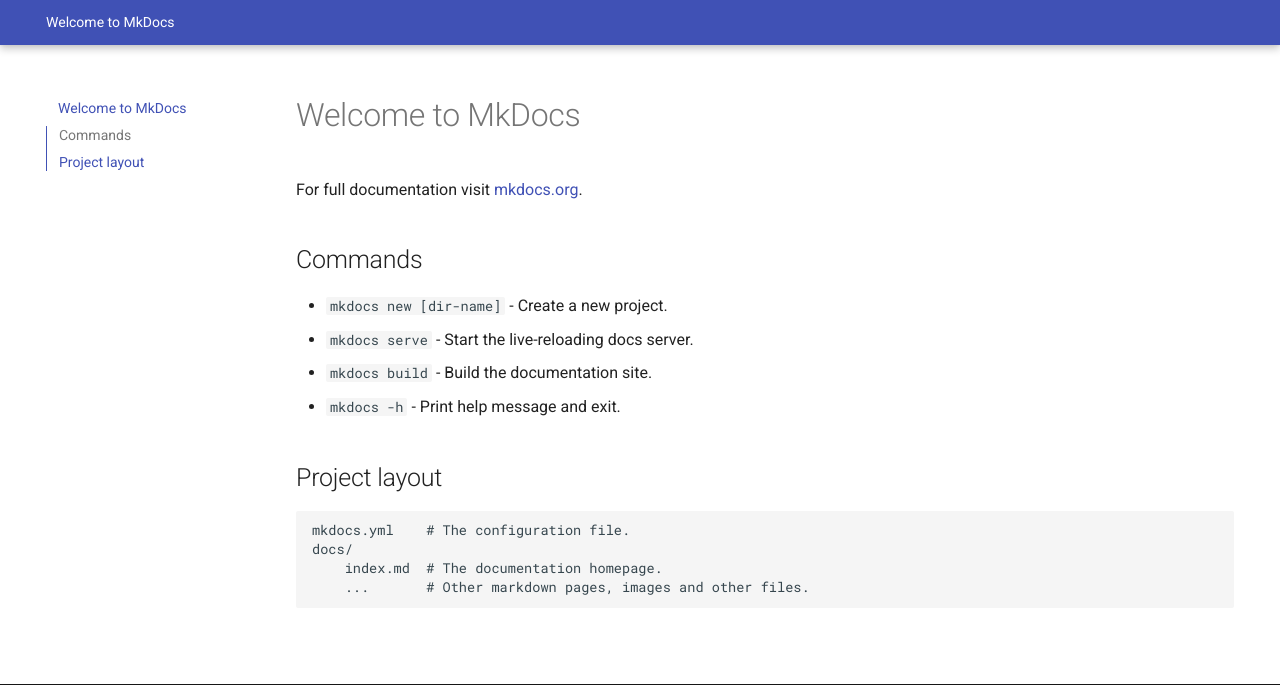
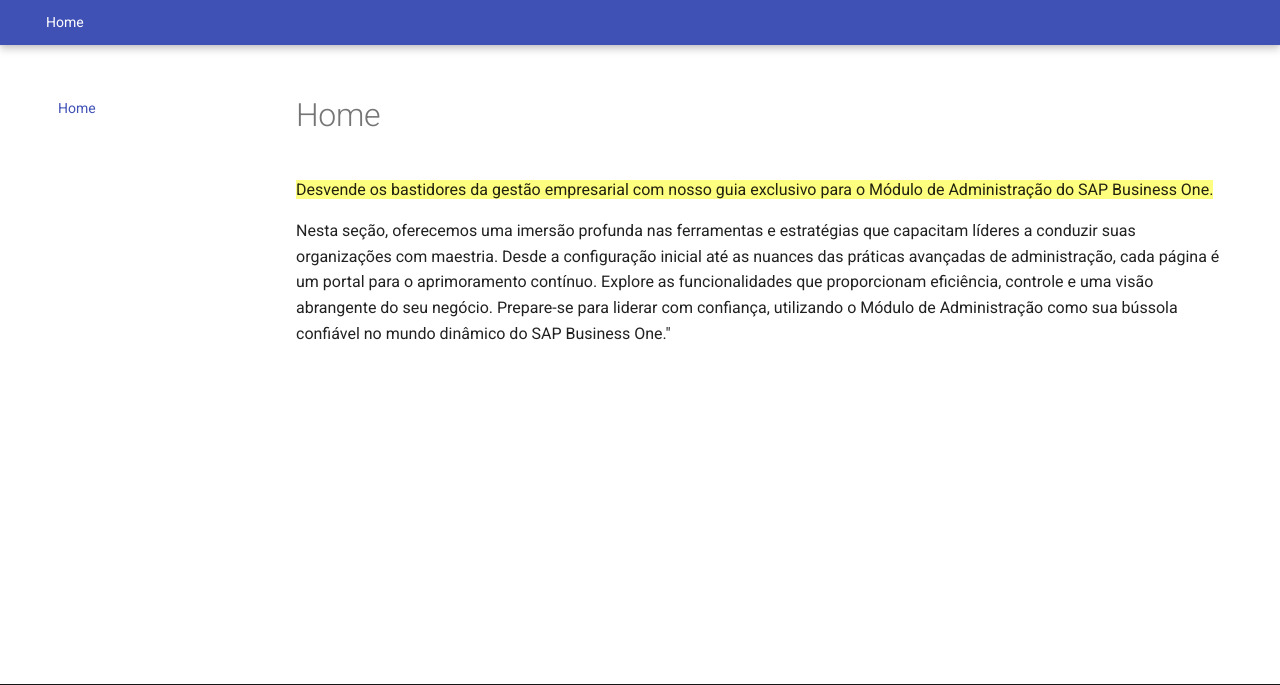
Before and after one commit to ConsultorCarlosMoreno/manualdoconsultor, a plain HTML site: page index.html in a window 1280 px wide. Shown: the part 51-736 px from the top of the page. Drawn offline with Linux system fonts and the light colour scheme.

Commit message:
Deployed a1dba71 with MkDocs version: 1.5.3

```diff
--- a/index.html
+++ b/index.html
@@ -67,11 +67,6 @@
     <label class="md-overlay" for="__drawer"></label>
     <div data-md-component="skip">
 
-
-        <a href="#welcome-to-mkdocs" class="md-skip">
-          Skip to content
-        </a>
-
     </div>
     <div data-md-component="announce">
 
@@ -104,7 +99,7 @@
         <div class="md-header__topic" data-md-component="header-topic">
           <span class="md-ellipsis">
 
-              Welcome to MkDocs
+              Home
 
           </span>
         </div>
@@ -200,7 +195,7 @@
 
 
 
-  Welcome to MkDocs
+  Home
 
       </a>
     </li>
@@ -262,65 +257,15 @@
 
 
 
-
-
-        <label class="md-nav__link md-nav__link--active" for="__toc">
-
-
-  <span class="md-ellipsis">
-    Welcome to MkDocs
-  </span>
-
-
-          <span class="md-nav__icon md-icon"></span>
-        </label>
-
       <a href="." class="md-nav__link md-nav__link--active">
 
 
   <span class="md-ellipsis">
-    Welcome to MkDocs
+    Home
   </span>
 
 
       </a>
-
-
-
-<nav class="md-nav md-nav--secondary" aria-label="Table of contents">
-
-
-
-
-
-
-    <label class="md-nav__title" for="__toc">
-      <span class="md-nav__icon md-icon"></span>
-      Table of contents
-    </label>
-    <ul class="md-nav__list" data-md-component="toc" data-md-scrollfix>
-
-        <li class="md-nav__item">
-  <a href="#commands" class="md-nav__link">
-    <span class="md-ellipsis">
-      Commands
-    </span>
-  </a>
-
-</li>
-
-        <li class="md-nav__item">
-  <a href="#project-layout" class="md-nav__link">
-    <span class="md-ellipsis">
-      Project layout
-    </span>
-  </a>
-
-</li>
-
-    </ul>
-
-</nav>
 
     </li>
 
@@ -341,21 +286,10 @@
 
 
 
-<h1 id="welcome-to-mkdocs">Welcome to MkDocs</h1>
-<p>For full documentation visit <a href="https://www.mkdocs.org">mkdocs.org</a>.</p>
-<h2 id="commands">Commands</h2>
-<ul>
-<li><code>mkdocs new [dir-name]</code> - Create a new project.</li>
-<li><code>mkdocs serve</code> - Start the live-reloading docs server.</li>
-<li><code>mkdocs build</code> - Build the documentation site.</li>
-<li><code>mkdocs -h</code> - Print help message and exit.</li>
-</ul>
-<h2 id="project-layout">Project layout</h2>
-<pre><code>mkdocs.yml    # The configuration file.
-docs/
-    index.md  # The documentation homepage.
-    ...       # Other markdown pages, images and other files.
-</code></pre>
+  <h1>Home</h1>
+
+<p><mark>Desvende os bastidores da gestão empresarial com nosso guia exclusivo para o Módulo de Administração do SAP Business One.</mark></p>
+<p>Nesta seção, oferecemos uma imersão profunda nas ferramentas e estratégias que capacitam líderes a conduzir suas organizações com maestria. Desde a configuração inicial até as nuances das práticas avançadas de administração, cada página é um portal para o aprimoramento contínuo. Explore as funcionalidades que proporcionam eficiência, controle e uma visão abrangente do seu negócio. Prepare-se para liderar com confiança, utilizando o Módulo de Administração como sua bússola confiável no mundo dinâmico do SAP Business One."</p>
 
 
 
--- a/search/search_index.json
+++ b/search/search_index.json
@@ -1 +1 @@
-{"config":{"lang":["en"],"separator":"[\\s\\-]+","pipeline":["stopWordFilter"]},"docs":[{"location":"","title":"Welcome to MkDocs","text":"<p>For full documentation visit mkdocs.org.</p>"},{"location":"#commands","title":"Commands","text":"<ul> <li><code>mkdocs new [dir-name]</code> - Create a new project.</li> <li><code>mkdocs serve</code> - Start the live-reloading docs server.</li> <li><code>mkdocs build</code> - Build the documentation site.</li> <li><code>mkdocs -h</code> - Print help message and exit.</li> </ul>"},{"location":"#project-layout","title":"Project layout","text":"<pre><code>mkdocs.yml    # The configuration file.\ndocs/\n    index.md  # The documentation homepage.\n    ...       # Other markdown pages, images and other files.\n</code></pre>"}]}
+{"config":{"lang":["en"],"separator":"[\\s\\-]+","pipeline":["stopWordFilter"]},"docs":[{"location":"","title":"Home","text":"<p>Desvende os bastidores da gest\u00e3o empresarial com nosso guia exclusivo para o M\u00f3dulo de Administra\u00e7\u00e3o do SAP Business One.</p> <p>Nesta se\u00e7\u00e3o, oferecemos uma imers\u00e3o profunda nas ferramentas e estrat\u00e9gias que capacitam l\u00edderes a conduzir suas organiza\u00e7\u00f5es com maestria. Desde a configura\u00e7\u00e3o inicial at\u00e9 as nuances das pr\u00e1ticas avan\u00e7adas de administra\u00e7\u00e3o, cada p\u00e1gina \u00e9 um portal para o aprimoramento cont\u00ednuo. Explore as funcionalidades que proporcionam efici\u00eancia, controle e uma vis\u00e3o abrangente do seu neg\u00f3cio. Prepare-se para liderar com confian\u00e7a, utilizando o M\u00f3dulo de Administra\u00e7\u00e3o como sua b\u00fassola confi\u00e1vel no mundo din\u00e2mico do SAP Business One.\"</p>"}]}
```
Also changed, not shown: 404.html (+2 -2 lines), 1 other file.
